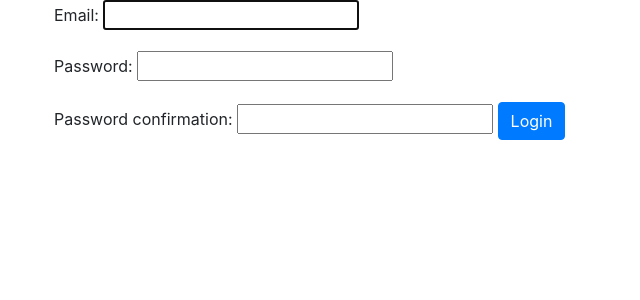
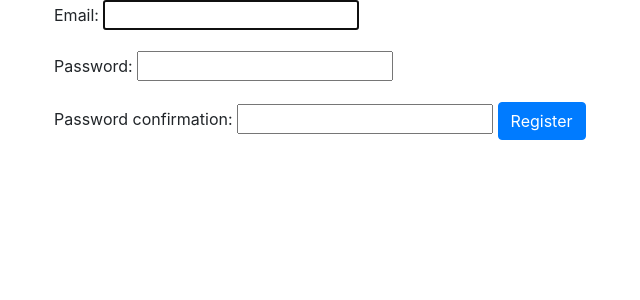
Before and after one commit to Xarenn/e-ogloszenia, a Django app: page /register/ in a window 1280 px wide. Shown: the part 56-356 px from the top of the page, without its empty margins (46-686 px from the left). Run offline with Django 3.2, Linux system fonts and the light colour scheme; some libraries are stand-ins or nearby versions.

Commit message:
correction

```diff
--- a/adsite/templates/registration/password_reset_complete.html
+++ b/adsite/templates/registration/password_reset_complete.html
@@ -2,6 +2,6 @@
 
 {% block body%}
   <p>
-    Your password has been set. You may go ahead and <a href="{% url 'signin' %}">sign in</a> now.
+    Your password has been set. You may go ahead and <a href="{% url 'login' %}">sign in</a> now.
   </p>
 {% endblock %}
--- a/adsite/templates/registration/register.html
+++ b/adsite/templates/registration/register.html
@@ -15,9 +15,9 @@
                     required="" id="id_email"></p>
             <p><label for="id_password1">Password:</label> <input type="password" name="password1" required=""
                     id="id_password1"> <span class="helptext"></span></p>
-            <p><label for="id_password2">Password confirmation:</label> <input type="password" name="password2"
+            <p><label for="id_password2">Password confirmation: </label> <input type="password" name="password2"
                     required="" id="id_password2">
-            <input type="submit" value="Login" class="btn btn-primary pull-right">
+            <input type="submit" value="Register" class="btn btn-primary pull-right">
         </form>
     </div>
 </div>
```
